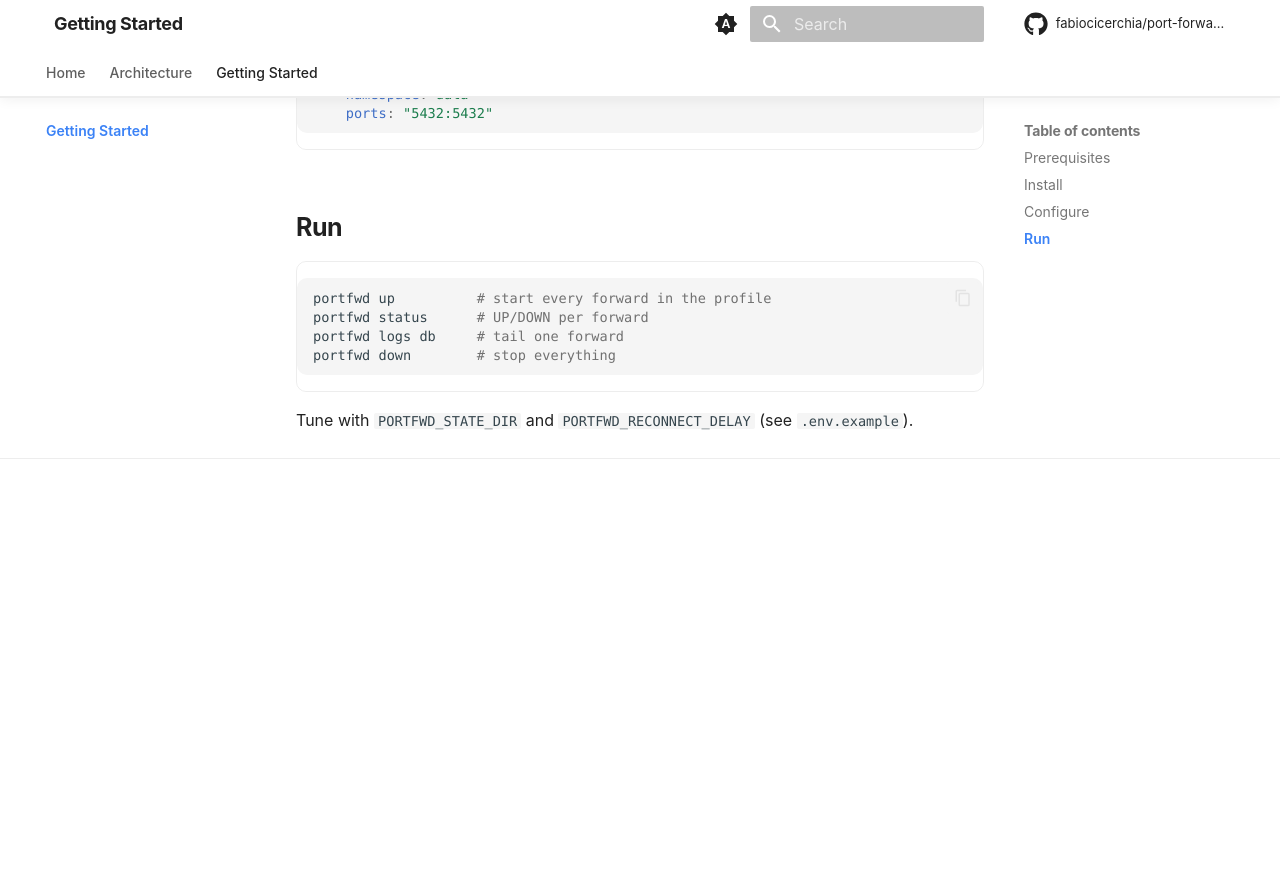
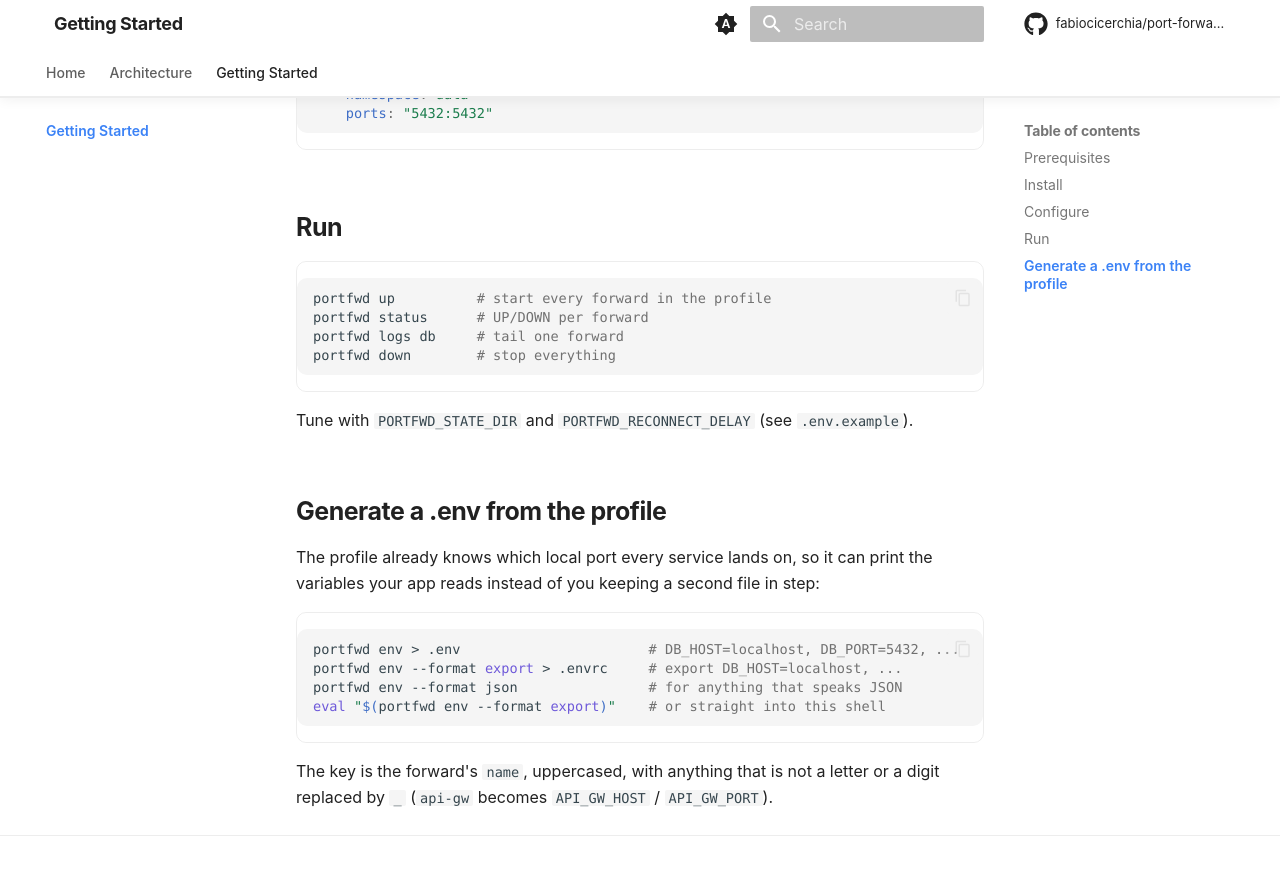
Before and after one commit to fabiocicerchia/port-forward-manager, an MkDocs documentation site: the page built from docs/getting-started.md, in a window 1280 px wide and 900 px high, scrolled down 718 px. Shown: the top 875 px of the window. Built offline with MkDocs 1.6.1 and Material for MkDocs 9.7.7, drawn with Linux system fonts in a browser that asks for light colours; comment, search, counter and statistics services are not loaded; before the commit the page ends 1241 px from its top, so only the background shows below that.

Commit message:
feat(env): print the profile as environment variables
The profile already records which local port every service lands on, so a
project's .env can come from the same committed file that opens the forwards
instead of being kept in step with it by hand.

  portfwd env                     # DB_HOST=localhost, DB_PORT=5432, ...
  portfwd env --format export     # export DB_HOST=localhost, ...
  portfwd env --format json

The key comes from the forward's `name`, uppercased, with anything that is not
a letter or a digit replaced by `_`, so `api-gw` yields a sourceable
API_GW_HOST / API_GW_PORT.

Co-Authored-By: Claude Opus 5 <noreply@anthropic.com>
Claude-Session: https://claude.ai/code/session_01BeNUEtnRau6EadL14zDFxV

````diff
--- a/docs/getting-started.md
+++ b/docs/getting-started.md
@@ -34,3 +34,18 @@ portfwd down        # stop everything
 ```
 
 Tune with `PORTFWD_STATE_DIR` and `PORTFWD_RECONNECT_DELAY` (see `.env.example`).
+
+## Generate a .env from the profile
+
+The profile already knows which local port every service lands on, so it can
+print the variables your app reads instead of you keeping a second file in step:
+
+```sh
+portfwd env > .env                       # DB_HOST=localhost, DB_PORT=5432, ...
+portfwd env --format export > .envrc     # export DB_HOST=localhost, ...
+portfwd env --format json                # for anything that speaks JSON
+eval "$(portfwd env --format export)"    # or straight into this shell
+```
+
+The key is the forward's `name`, uppercased, with anything that is not a letter
+or a digit replaced by `_` (`api-gw` becomes `API_GW_HOST` / `API_GW_PORT`).
````
Also changed, not shown: README.md (+30 -0 lines), docs/architecture.md (+2 -1 lines), examples/README.md (+1 -0 lines), 5 other files.
